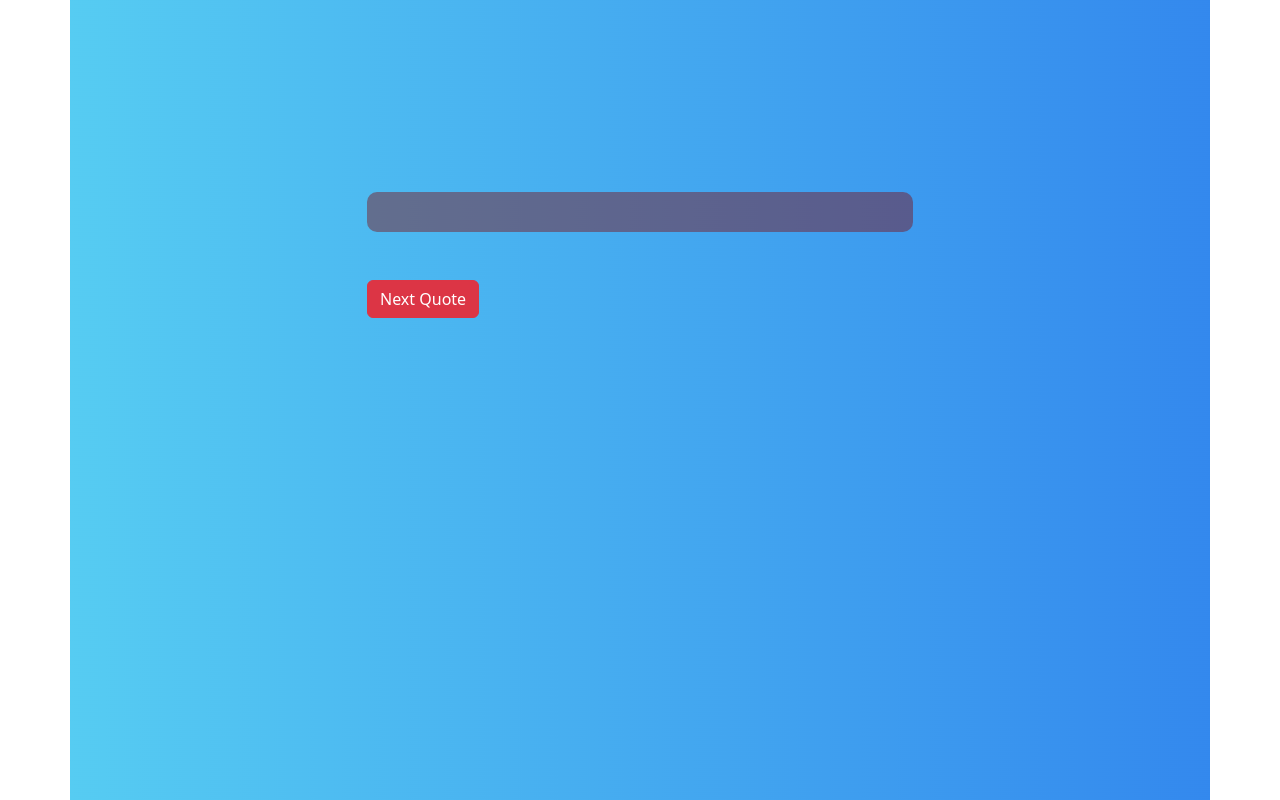
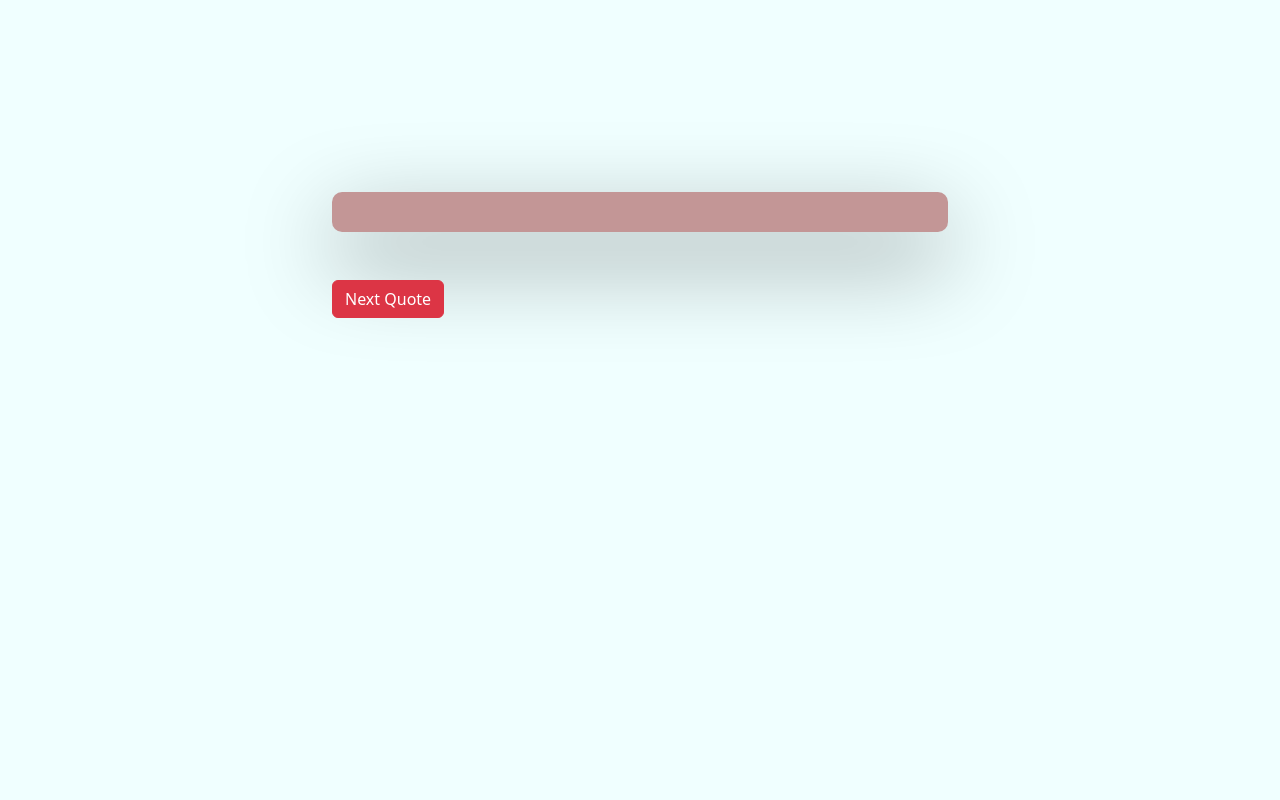
Before and after one commit to HarshSepta12/randomQuote, a plain HTML site: page index.html in a window 1280 px wide. Drawn offline with Linux system fonts and the light colour scheme.

Commit message:
Some Changes

```diff
--- a/index.html
+++ b/index.html
@@ -15,7 +15,7 @@
             <button class="search-btn">Search</button>
         </div> -->
     </nav>
-    <div class="container">
+    <div class="container-fluid">
       <div class="row">
         <div class="col-md-12 col-sm-12" id="box1">
           <div class="quote-card">
--- a/style.css
+++ b/style.css
@@ -3,15 +3,18 @@
     margin: 0;
     box-sizing: border-box;
 }
-.container{
-    background-image: url(Blue\ Skies.jpg);
+.container-fluid{
+    /* background-image: url(Blue\ Skies.jpg); */
+    background-color: azure;
     width: 100%;
     height: 100vh;
+    color: black;
+
 }
 .quote-card{
     background-color: rgba(128, 0, 0, 0.413);
     padding: 20px;
-
+    box-shadow: rgba(0, 0, 0, 0.4) 0px 30px 90px;
     border-radius: 10px;
 
 
```
